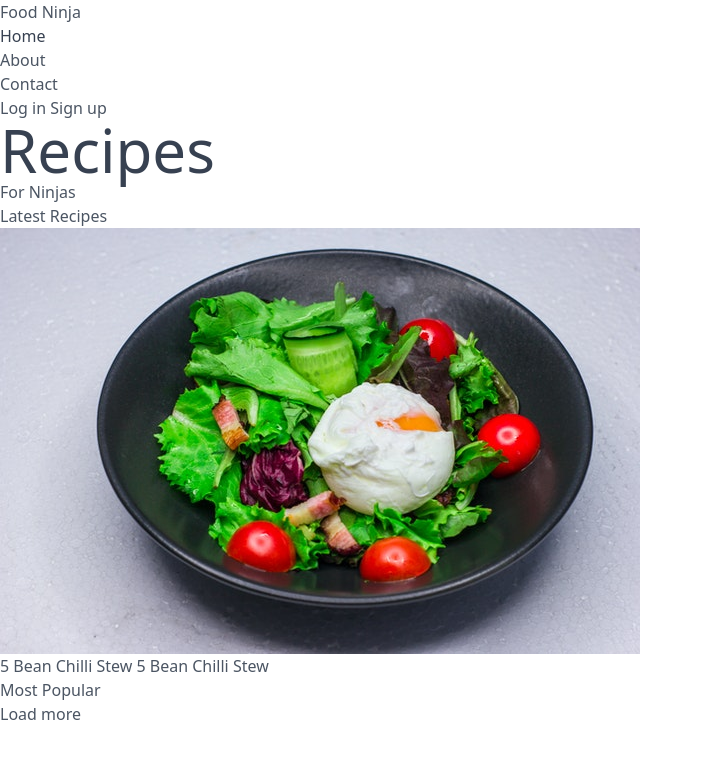
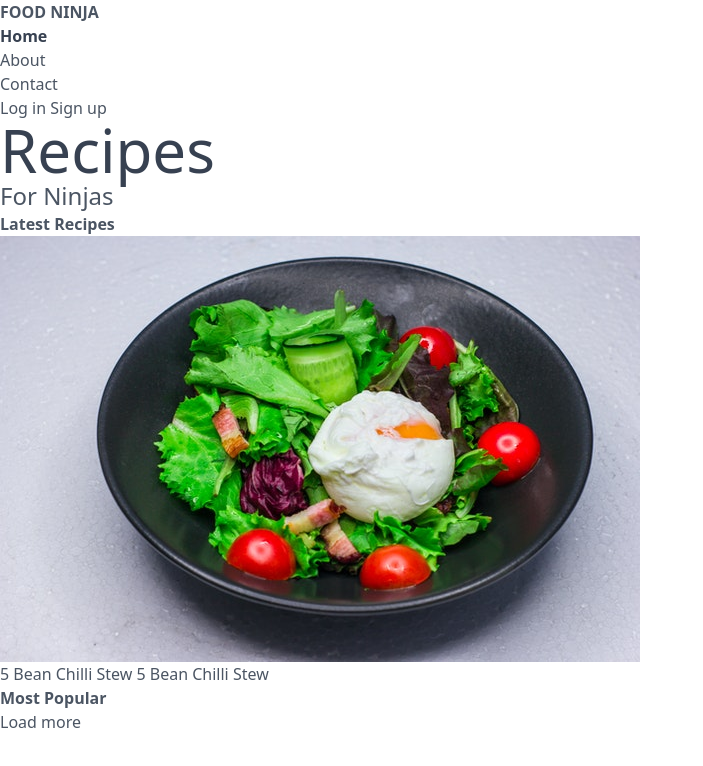
Before and after one commit to IamMutevu/ninja-food, a website: page public/index.html in a window 1280 px wide. Shown: the whole page, without its empty margins (0-703 px from the left). Drawn offline with Linux system fonts and the light colour scheme.

Commit message:
Manipulate font size and color

```diff
--- a/public/index.html
+++ b/public/index.html
@@ -11,12 +11,12 @@
 		<div>
 			<nav>
 				<div>
-					<h1>
+					<h1 class="font-bold uppercase">
 						<a href="/">Food Ninja</a>
 					</h1>
 				</div>
 				<ul>
-					<li class="text-gray-700">
+					<li class="text-gray-700 font-bold">
 						<a href="#">
 							<span>Home</span>
 						</a>
@@ -42,12 +42,12 @@
 			</div>
 
 			<header>
-				<h2 class="text-gray-700 text-6xl">Recipes</h2>
-				<h2>For Ninjas</h2>
+				<h2 class="text-gray-700 text-6xl  font-semibold">Recipes</h2>
+				<h2 class="text-2xl">For Ninjas</h2>
 			</header>
 
 			<div>
-				<h4>Latest Recipes</h4>
+				<h4 class="font-bold">Latest Recipes</h4>
 
 				<div>
 					<!-- cards go here -->
@@ -60,7 +60,7 @@
 					</div>
 				</div>
 
-				<h4>Most Popular</h4>
+				<h4 class="font-bold">Most Popular</h4>
 
 				<div>
 					<!-- cards go here -->
--- a/tailwind.config.js
+++ b/tailwind.config.js
@@ -1,4 +1,5 @@
 module.exports = {
+  mode: 'jit',
   content: [
     './public/index.html',
     './src/**/*.{html,js}'
```
Also changed, not shown: public/styles.css.
